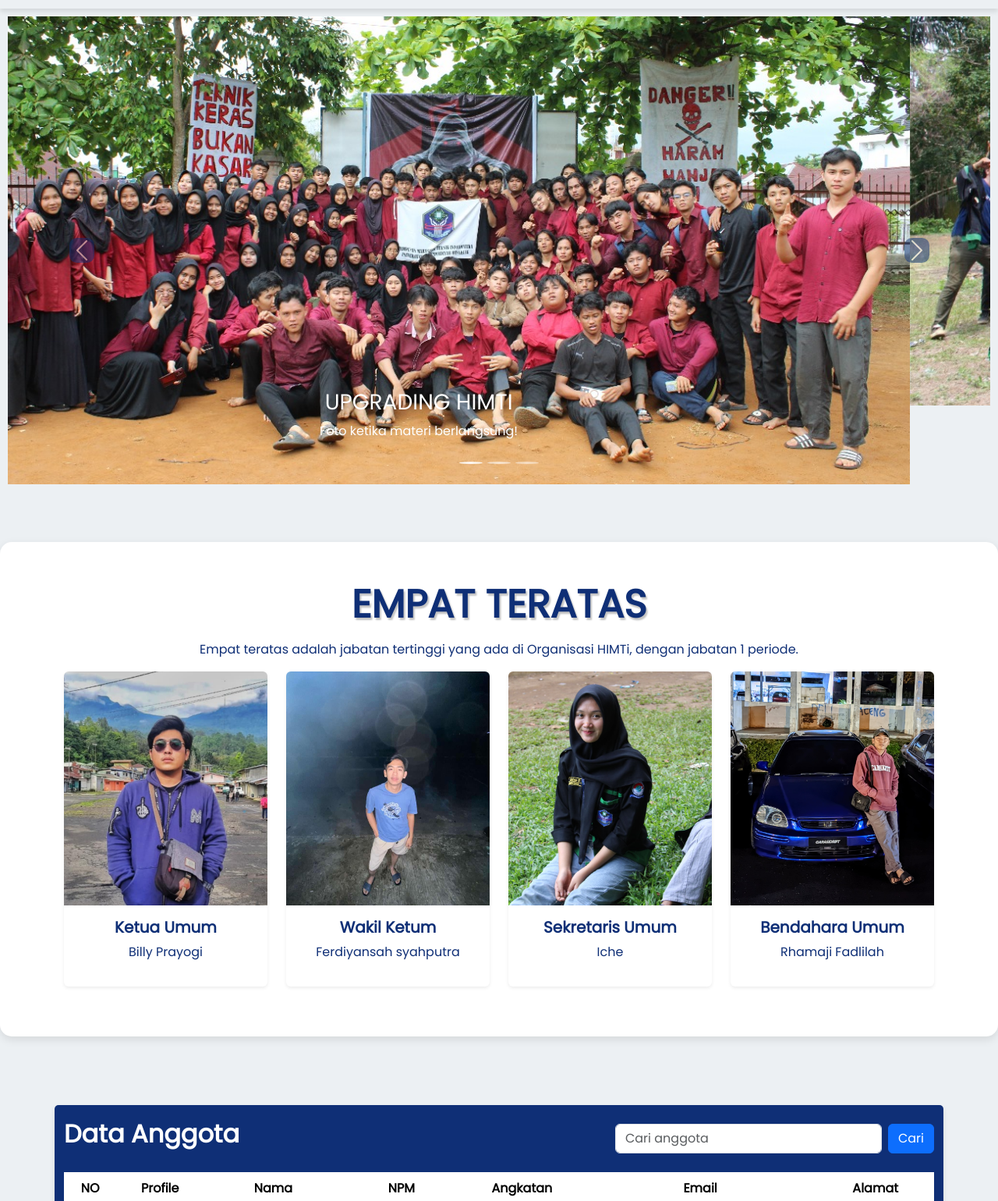
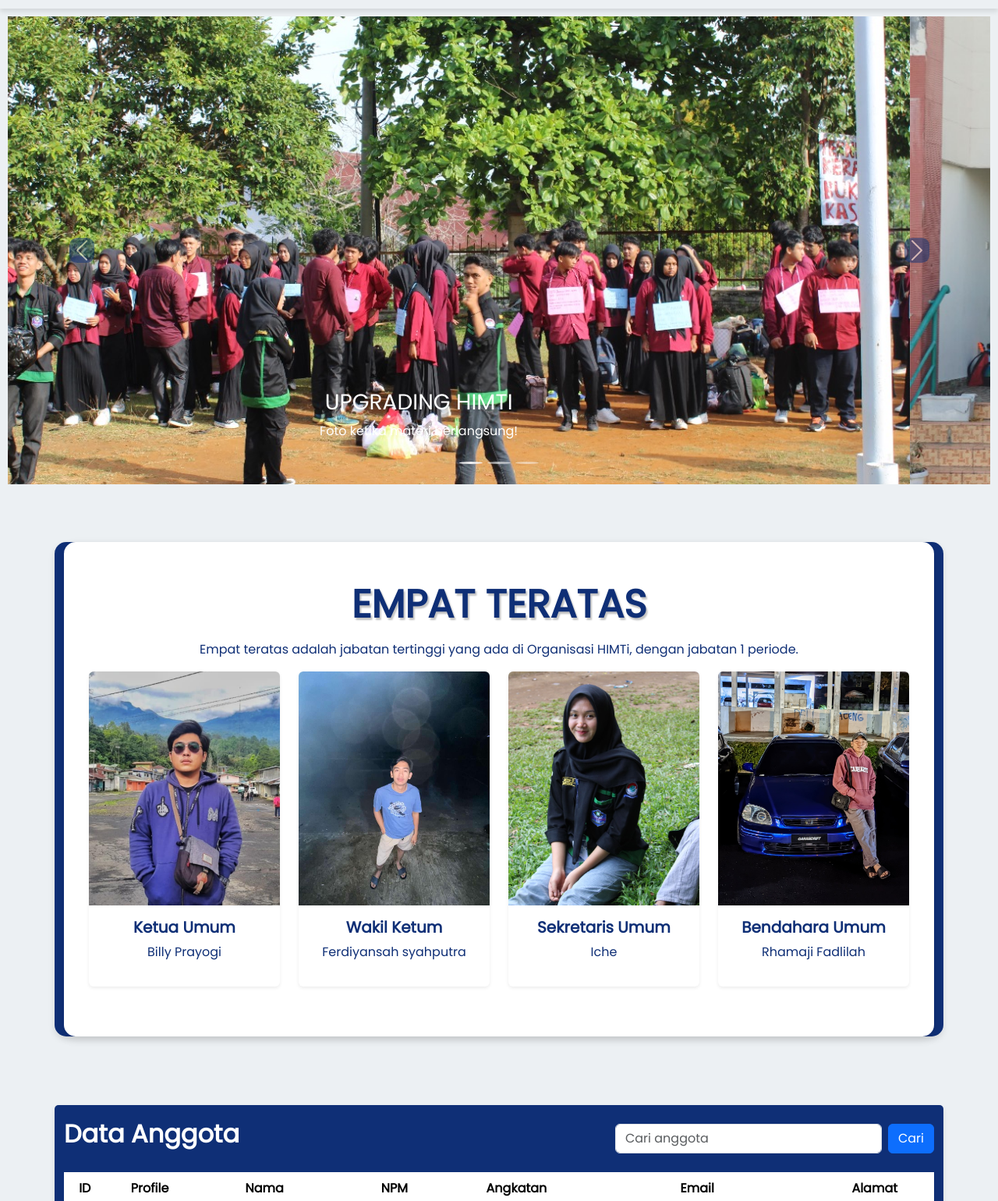
Before and after one commit to billyprayogi/Tugas-KPT-Web, a plain HTML site: page index.html in a window 1280 px wide. Shown: the part 60-1600 px from the top of the page at 78% size. Drawn offline with nearby package versions, Linux system fonts and the light colour scheme.

Commit message:
index.html

```diff
--- a/index.html
+++ b/index.html
@@ -77,9 +77,8 @@
       </div>
     </nav>
     <!-- akhir nav -->
-
     <!-- carousel -->
-    <div id="demo" class="carousel slide" data-bs-ride="carousel">
+          <div id="demo" class="carousel slide" data-bs-ride="carousel">
       <!-- Indicators/dots -->
       <div class="carousel-indicators">
         <button
@@ -103,14 +102,14 @@
       <!-- The slideshow/carousel -->
       <div class="carousel-inner">
         <div class="carousel-item active">
-          <img src="assets/img/3.jpeg" alt="Gambar1" class="d-block w-100" />
+          <img src="assets/img/B1.jpg" alt="Gambar1" class="d-block w-100" />
           <div class="carousel-caption">
             <h3>UPGRADING HIMTI</h3>
             <p>Foto ketika materi berlangsung!</p>
           </div>
         </div>
         <div class="carousel-item">
-          <img src="assets/img/foto.jpg" alt="Gambar2" class="d-block w-100" />
+          <img src="assets/img/himti.jpg" alt="Gambar2" class="d-block w-100" />
           <div class="carousel-caption">
             <h3>UPGRADING HIMTI</h3>
             <p>Foto bersama angkatan!</p>
@@ -146,7 +145,9 @@
     <!-- Text and icon -->
 <!-- content empat teratas -->
 <section id="about">
-  <div class="from-empat-teratas">
+
+  <div class="container empat-teratas">
+  <div class="container from-empat-teratas">
    <div class="text-center mb-3">
     <h2 class="teks-4 mb-3">EMPAT TERATAS</h2> <!-- Mengurangi margin bawah -->
         <p style="color: rgb(15, 47, 118);">Empat teratas adalah jabatan tertinggi yang ada di Organisasi HIMTi, dengan jabatan 1 periode.</p>
@@ -197,6 +198,8 @@
     </div>
     </div>
   </div>
+  </div>
+
 </section>
 
 <!-- tabel anggota -->
@@ -219,7 +222,7 @@
         <table class="table table-hover text-center mt-0" id="anggotaTable">
           <thead>
             <tr>
-              <th>NO</th>
+              <th>ID</th>
               <th>Profile</th>
               <th>Nama</th>
               <th>NPM</th>
@@ -453,9 +456,11 @@
         </div>
       </div>
     </section>
+
+
 <!-- ahkir table -->
 <footer style="background-color: #fefefe" class="text-white text-center pt-3 ">
-    <header style="background-color: #fefefe; padding: 20px;">
+  <header style="background-color: #fefefe; padding: 20px;">
     <div class="container">
         <a href="https://docs.google.com/forms/d/e/1FAIpQLSdT6LLn37eWHiSISnpdhyhA-xkSpuyUYAVcRaVT9NcD6tu41g/viewform?usp=header" target="_blank">
             <button type="button" class="btn-formulir">
@@ -464,6 +469,7 @@
         </a>
     </div>
 </header>
+
         <div class="mt-3">
           <p class="sosial">Kunjungi Kami :</p></div>
            <div class="icon">
@@ -491,7 +497,7 @@
                     <i class="fa-brands fa-tiktok  fa-stack-1x fa-inverse"></i>
                 </a>
         </div>
-        <p class="foot-p">© 2025 - Himti UMB</p>
+        <p class="foot-p">© 2025 - Design by Billy Prayogi</p>
 </footer>
 
   <script src="assets/js/index.js"></script>
```
